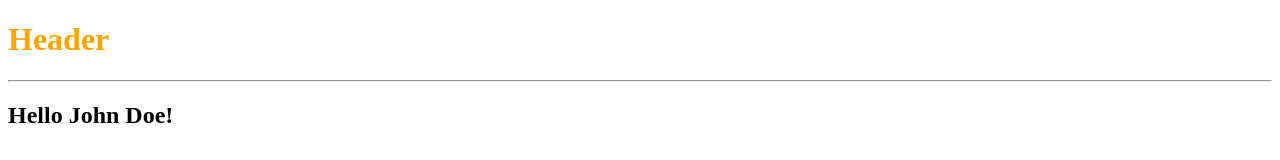
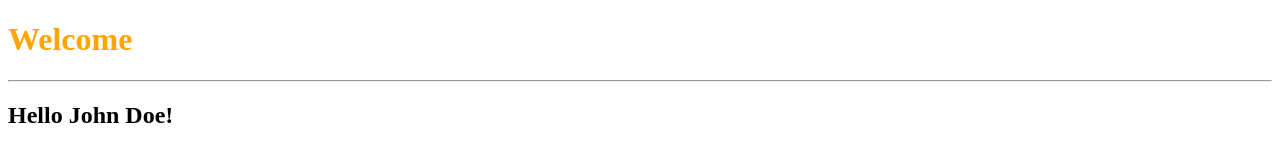
Before and after one commit to mxtng/webpack-react, a React app: page / in a window 1280 px wide. Shown: the top 160 px of the page. Built offline with nearby package versions, Linux system fonts and the light colour scheme; the HTML template or start-up script is replaced by a standard one.

Commit message:
Edit Header

```diff
--- a/src/Header.js
+++ b/src/Header.js
@@ -3,7 +3,7 @@ import React from 'react';
 const Header = () => {
   return (
     <div>
-      <h1>Header</h1>
+      <h1>Welcome</h1>
     </div>
   );
 };
```
